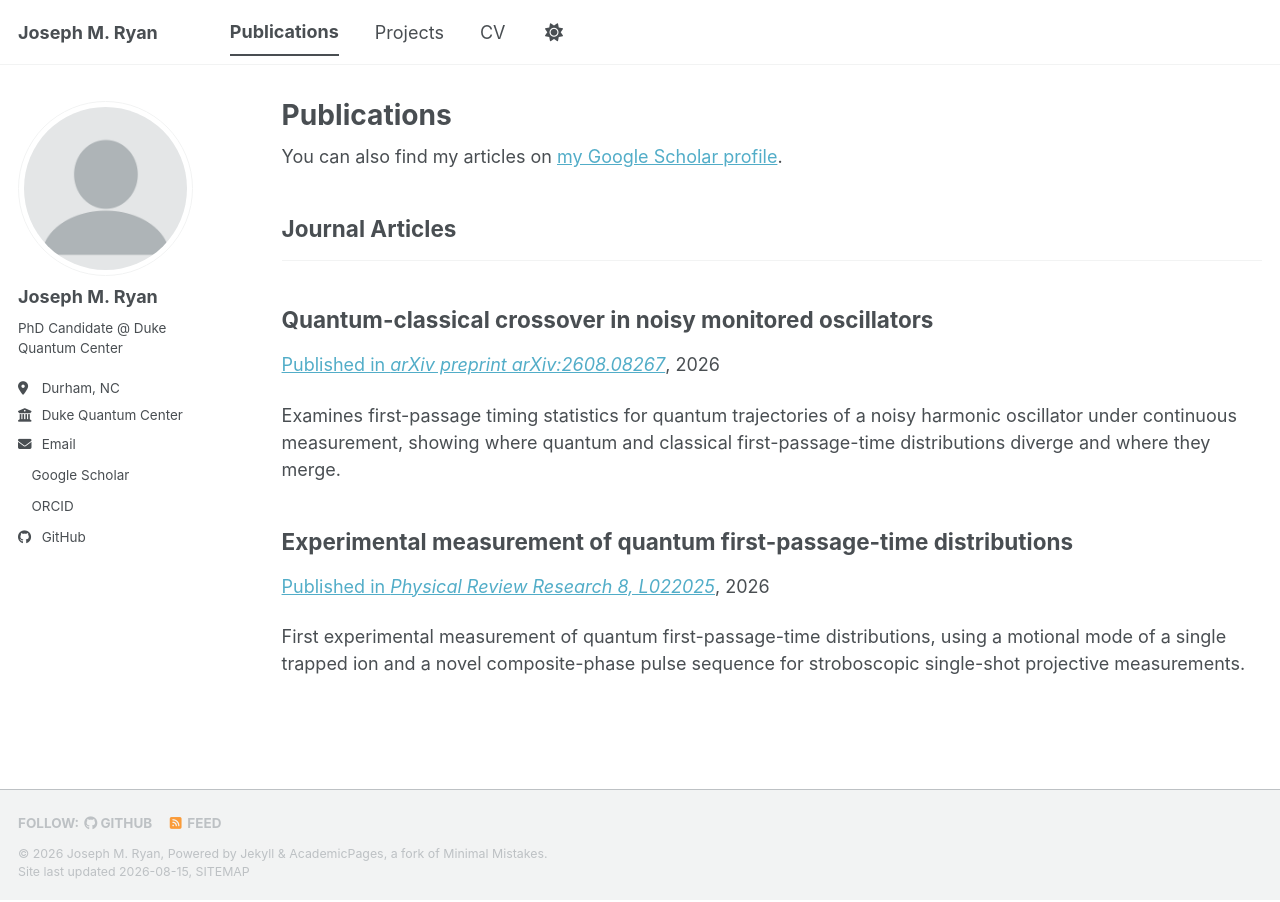
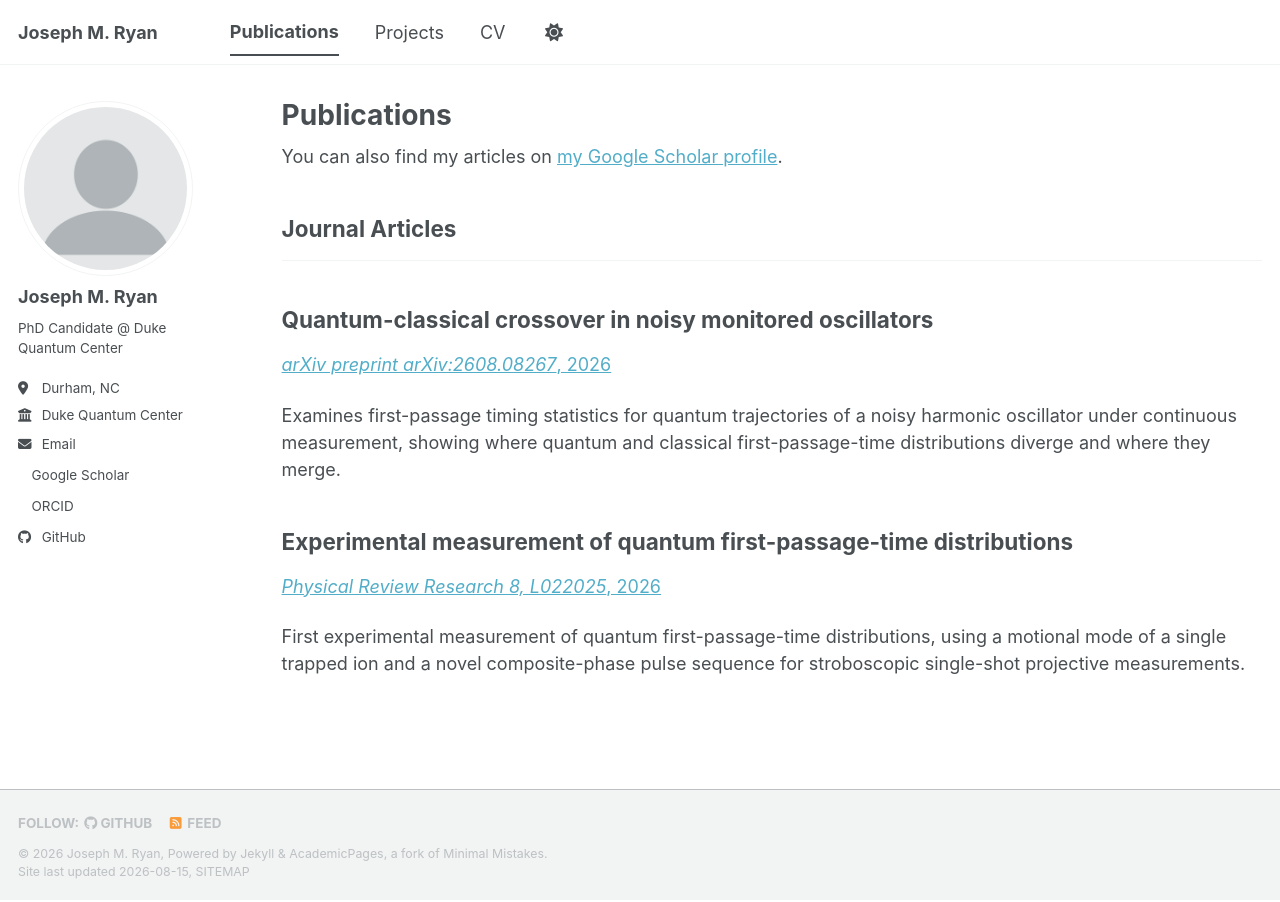
Before and after one commit to joseph-ryan-quantum/joseph-ryan-quantum.github.io, a Jekyll site: the page built from _pages/publications.html, in a window 1280 px wide. Built offline with Jekyll 4.4.1, drawn with Linux system fonts in a browser that asks for light colours; a style sheet for code colours, icons or effects is not loaded.

Commit message:
Remove title underline-on-hover; simplify venue link text to venue+year

```diff
--- a/_includes/archive-single.html
+++ b/_includes/archive-single.html
@@ -37,7 +37,7 @@
         {% if post.collection == 'teaching' %}
           <p> {{ post.type }}, <i>{{ post.venue }}</i>, {{ post.date | default: "1900-01-01" | date: "%Y" }} </p>
         {% elsif post.collection == 'publications' and post.paperurl %}
-          <p><a href="{{ post.paperurl }}">Published in <i>{{ post.venue }}</i></a>, {{ post.date | default: "1900-01-01" | date: "%Y" }} </p>
+          <p><a href="{{ post.paperurl }}"><i>{{ post.venue }}</i>, {{ post.date | default: "1900-01-01" | date: "%Y" }}</a></p>
         {% elsif post.collection == 'publications' %}
           <p>Published in <i>{{ post.venue }}</i>, {{ post.date | default: "1900-01-01" | date: "%Y" }} </p>
         {% elsif post.date %}
--- a/_sass/layout/_archive.scss
+++ b/_sass/layout/_archive.scss
@@ -77,10 +77,6 @@
 .archive__item:hover {
   .archive__item-teaser {
     box-shadow: 0 0 10px rgba(#000, 0.25);
-  }
-
-  .archive__item-title {
-    text-decoration: underline;
   }
 }
 
```
